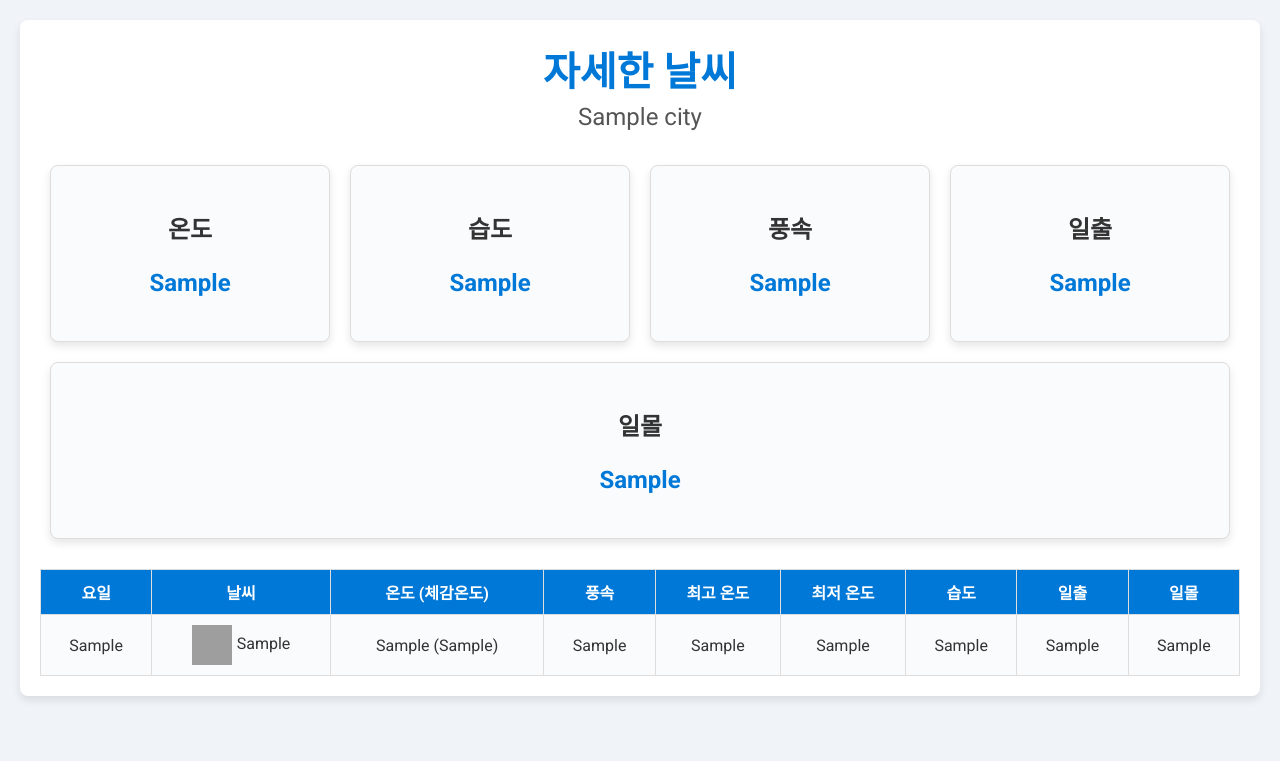
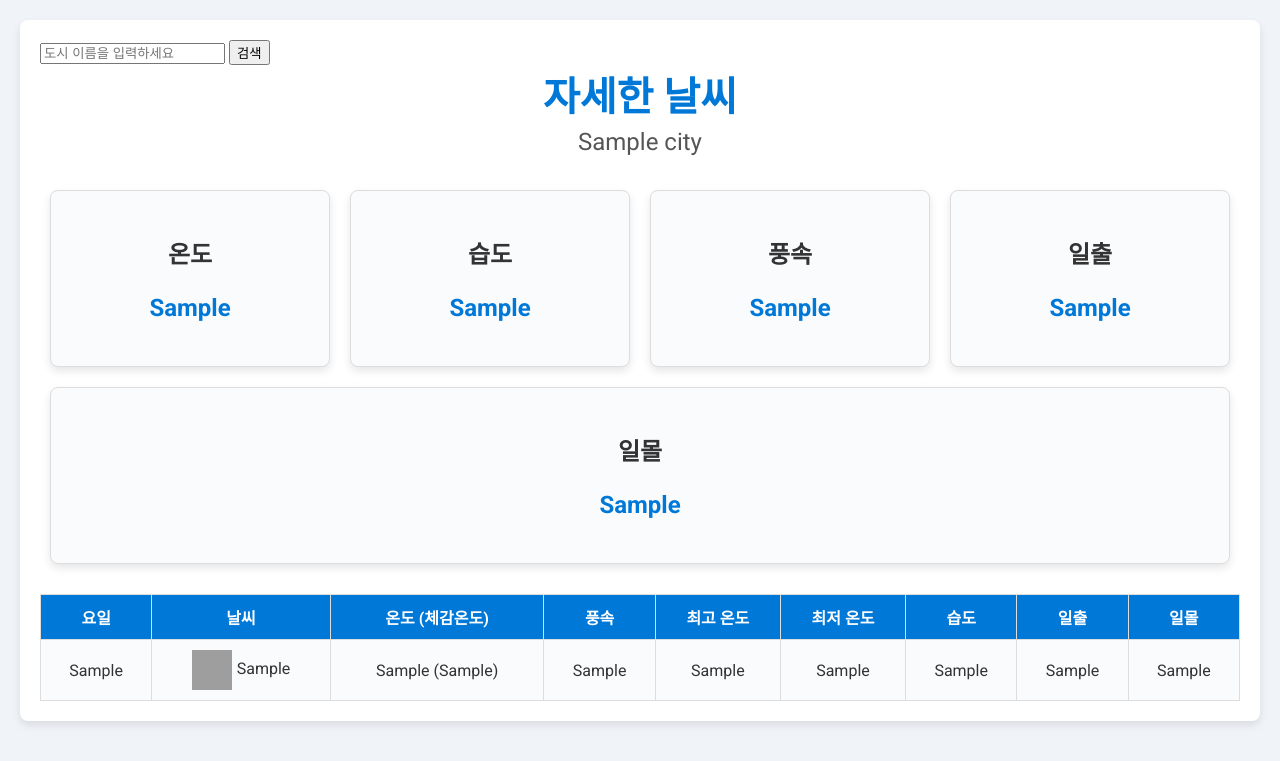
Before and after one commit to DongHyeonHDH/sk_shieldus_python_6, a Flask app: template templates/Detailed_Weather.html in a window 1280 px wide. Shown: the top 761 px of the page. Run offline with Flask 3, Linux system fonts and the light colour scheme; the template is opened without the code that fills it: most values are stand-ins (such as "Sample title", 1, 10 or a date in 2020); grey boxes are pictures that could not be loaded.

Commit message:
인풋값 추가

```diff
--- a/DetailedWeather.py
+++ b/DetailedWeather.py
@@ -1,4 +1,4 @@
-from flask import Flask, render_template
+from flask import Flask, render_template, request
 import requests
 from dotenv import load_dotenv
 import os
@@ -37,9 +37,9 @@ def translate_weather(description):
     }
     return weather_conditions.get(description, description)
 
-@app.route('/')
+@app.route('/', methods=['GET'])
 def get_weather_data():
-    city = "Seoul"
+    city = request.args.get('city', default="Seoul", type=str)
     url = f'http://api.openweathermap.org/data/2.5/weather?q={city}&appid={API_KEY}&units=metric'
     forecast_url = f'http://api.openweathermap.org/data/2.5/forecast?q={city}&appid={API_KEY}&units=metric'
 
--- a/templates/Detailed_Weather.html
+++ b/templates/Detailed_Weather.html
@@ -117,6 +117,12 @@
 </head>
 <body>
     <div class="container">
+        <div class="city-input">
+            <form action="{{ url_for('get_weather_data') }}" method="get">
+                <input type="text" name="city" placeholder="도시 이름을 입력하세요" required>
+                <button type="submit">검색</button>
+            </form>
+        </div>
         <div class="header">
             <h1>자세한 날씨</h1>
             <p class="city-name">{{ city }}</p>
```
